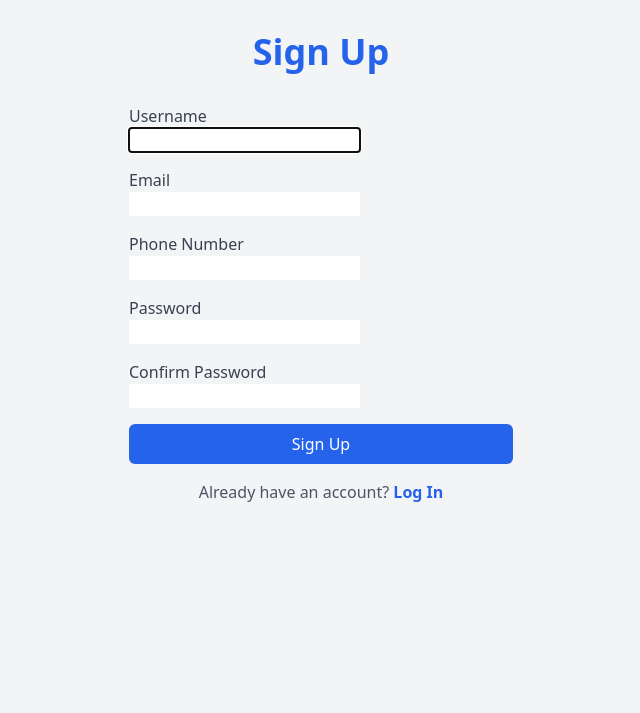
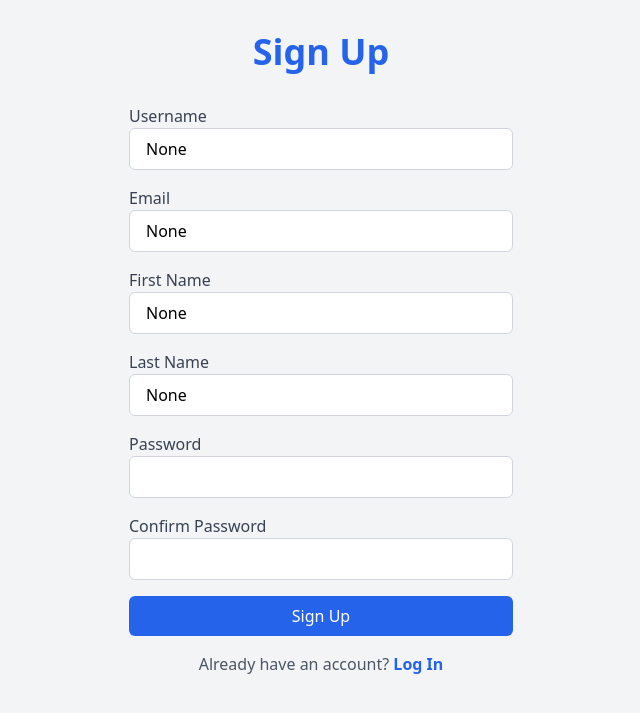
Before and after one commit to Chy-Zaber-Bin-Zahid/W3-Assignment-Django-Database, a Django app: page / in a window 1280 px wide. Shown: the top 713 px of the page, without its empty margins (319-959 px from the left). Run offline with Django 5.2, Linux system fonts and the light colour scheme; some libraries are stand-ins or nearby versions.

Commit message:
done till 6 number

```diff
--- a/Inventory_Management/properties/forms.py
+++ b/Inventory_Management/properties/forms.py
@@ -4,11 +4,12 @@ from django.contrib.auth.models import User
 
 class CustomUserCreationForm(UserCreationForm):
     email = forms.EmailField()
-    phone_number = forms.CharField(max_length=15, required=True)  # New field
+    first_name = forms.CharField(max_length=15, required=True)  # New field
+    last_name = forms.CharField(max_length=15, required=True)  # New field
 
     class Meta:
         model = User
-        fields = ('username', 'email', 'password1', 'password2', 'phone_number')  # Include phone_number in the fields
+        fields = ('username', 'email', 'first_name', 'last_name')
 
     def save(self, commit=True):
         user = super().save(commit=False)
--- a/Inventory_Management/properties/models.py
+++ b/Inventory_Management/properties/models.py
@@ -51,7 +51,7 @@ class Accommodation(models.Model):
         null=True,
         blank=True,
     )
-    user = models.ForeignKey(User, on_delete=models.SET_NULL, null=True)  # ForeignKey to Django's auth_user
+    user = models.ForeignKey(User, on_delete=models.CASCADE, null=True)   # ForeignKey to Django's auth_user
     published = models.BooleanField(default=False)  # Boolean to indicate if the accommodation is published
     created_at = models.DateTimeField(auto_now_add=True)  # Creation timestamp
     updated_at = models.DateTimeField(auto_now=True)  # Last update timestamp
--- a/Inventory_Management/properties/templates/signUp.html
+++ b/Inventory_Management/properties/templates/signUp.html
@@ -16,7 +16,7 @@
 
             <div class="mb-4">
                 <label for="id_username" class="block text-gray-700">Username</label>
-                {{ form.username }}
+                <input type="text" name="username" id="id_username" class="w-full px-4 py-2 border border-gray-300 rounded-md focus:outline-none focus:ring-2 focus:ring-blue-600" value="{{ form.username.value }}">
                 {% if form.username.errors %}
                     <div class="text-red-600">
                         {% for error in form.username.errors %}
@@ -28,7 +28,7 @@
 
             <div class="mb-4">
                 <label for="id_email" class="block text-gray-700">Email</label>
-                {{ form.email }}
+                <input type="email" name="email" id="id_email" class="w-full px-4 py-2 border border-gray-300 rounded-md focus:outline-none focus:ring-2 focus:ring-blue-600" value="{{ form.email.value }}">
                 {% if form.email.errors %}
                     <div class="text-red-600">
                         {% for error in form.email.errors %}
@@ -39,11 +39,23 @@
             </div>
 
             <div class="mb-4">
-                <label for="id_phone_number" class="block text-gray-700">Phone Number</label>
-                {{ form.phone_number }}
-                {% if form.phone_number.errors %}
+                <label for="id_first_name" class="block text-gray-700">First Name</label>
+                <input type="text" name="first_name" id="id_first_name" class="w-full px-4 py-2 border border-gray-300 rounded-md focus:outline-none focus:ring-2 focus:ring-blue-600" value="{{ form.first_name.value }}">
+                {% if form.first_name.errors %}
                     <div class="text-red-600">
-                        {% for error in form.phone_number.errors %}
+                        {% for error in form.first_name.errors %}
+                            <p>{{ error }}</p>
+                        {% endfor %}
+                    </div>
+                {% endif %}
+            </div>
+
+            <div class="mb-4">
+                <label for="id_last_name" class="block text-gray-700">Last Name</label>
+                <input type="text" name="last_name" id="id_last_name" class="w-full px-4 py-2 border border-gray-300 rounded-md focus:outline-none focus:ring-2 focus:ring-blue-600" value="{{ form.last_name.value }}">
+                {% if form.last_name.errors %}
+                    <div class="text-red-600">
+                        {% for error in form.last_name.errors %}
                             <p>{{ error }}</p>
                         {% endfor %}
                     </div>
@@ -52,7 +64,7 @@
 
             <div class="mb-4">
                 <label for="id_password" class="block text-gray-700">Password</label>
-                {{ form.password1 }}
+                <input type="password" name="password1" id="id_password" class="w-full px-4 py-2 border border-gray-300 rounded-md focus:outline-none focus:ring-2 focus:ring-blue-600">
                 {% if form.password1.errors %}
                     <div class="text-red-600">
                         {% for error in form.password1.errors %}
@@ -64,7 +76,7 @@
 
             <div class="mb-4">
                 <label for="id_confirm_password" class="block text-gray-700">Confirm Password</label>
-                {{ form.password2 }}
+                <input type="password" name="password2" id="id_confirm_password" class="w-full px-4 py-2 border border-gray-300 rounded-md focus:outline-none focus:ring-2 focus:ring-blue-600">
                 {% if form.password2.errors %}
                     <div class="text-red-600">
                         {% for error in form.password2.errors %}
```
Also changed, not shown: Inventory_Management/properties/admin.py (+26 -1 lines), Inventory_Management/properties/migrations/0004_alter_accommodation_user.py (added), Inventory_Management/properties/migrations/0005_alter_accommodation_user.py (added).
